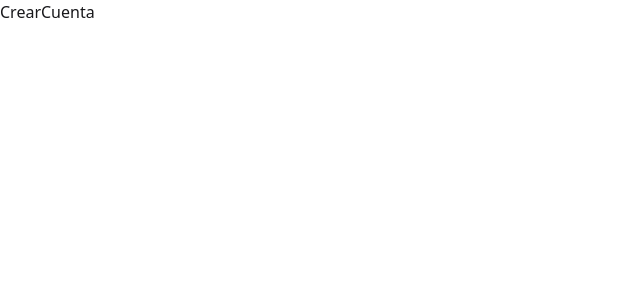
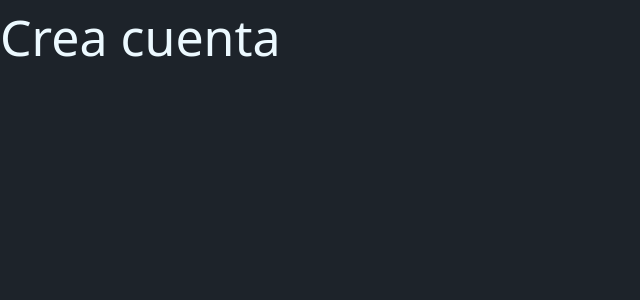
Before and after one commit to PaoloESAN/FrontPeticionesSQL, a React (Vite) app: page /crearCuenta in a window 1280 px wide. Shown: the top 300 px of the page, without its empty margins (0-640 px from the left). Built offline with nearby package versions, Linux system fonts and the light colour scheme.

Commit message:
modal agregado, tema dark por defecto

```diff
--- /dev/null
+++ b/src/components/Modal.css
@@ -0,0 +1 @@
+@import "tailwindcss";
--- /dev/null
+++ b/src/components/Modal.jsx
@@ -0,0 +1,15 @@
+import React from 'react'
+import './Modal.css'
+export default function Modal({ objeto, color = "text-red-500" }) {
+    return (
+        <dialog id={objeto.idModal} className="modal">
+            <div className="modal-box">
+                <h3 className={`font-bold text-lg ${color}`}>{objeto.titulo}</h3>
+                <p className="py-4">{objeto.mensaje}</p>
+            </div>
+            <form method="dialog" className="modal-backdrop">
+                <button>close</button>
+            </form>
+        </dialog>
+    )
+}
--- a/src/components/Navbar.css
+++ b/src/components/Navbar.css
@@ -1,2 +1,5 @@
 @import "tailwindcss";
-@plugin "daisyui";
+
+@plugin "daisyui" {
+    themes: dark --default;
+}
--- /dev/null
+++ b/src/pages/CreaCue.css
@@ -0,0 +1,3 @@
+.hola {
+    font-size: 50px;
+}
--- a/src/pages/CrearCuenta.jsx
+++ b/src/pages/CrearCuenta.jsx
@@ -1,7 +1,8 @@
 import React from 'react'
+import './CreaCue.css'
 
 export default function CrearCuenta() {
     return (
-        <div>CrearCuenta</div>
+        <p className='hola'>Crea cuenta</p>
     )
 }
--- a/src/pages/Inicio.jsx
+++ b/src/pages/Inicio.jsx
@@ -1,6 +1,6 @@
 import React from 'react'
 import Navbar from '../components/Navbar'
-
+import Modal from '../components/Modal'
 export default function Inicio() {
     const crearBase = async () => {
         const nombre = document.getElementById('crearBase').value;
@@ -19,7 +19,10 @@ export default function Inicio() {
             }
         } catch (error) {
             console.error('Error:', error);
-            alert('Error de conexión');
+            const modal = document.getElementById('modalCrear');
+            if (modal) {
+                modal.showModal();
+            }
         }
     }
     const eliminar = () => {
@@ -104,6 +107,7 @@ export default function Inicio() {
                     </div>
                 </div>
             </div>
+            <Modal texto={"hola"} objeto={{ titulo: "Error de Conexión", idModal: "modalCrear", mensaje: "No se pudo conectar con el servidor. Verifica que la API esté funcionando." }} />
         </>
     )
 }
```
